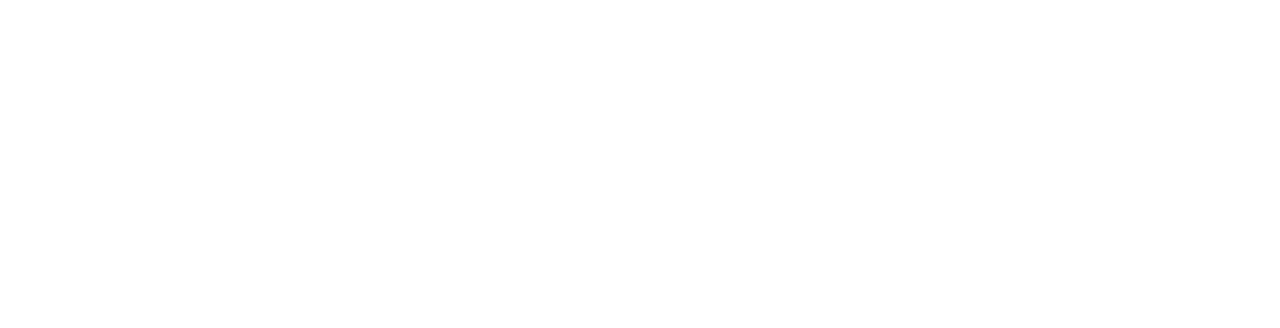
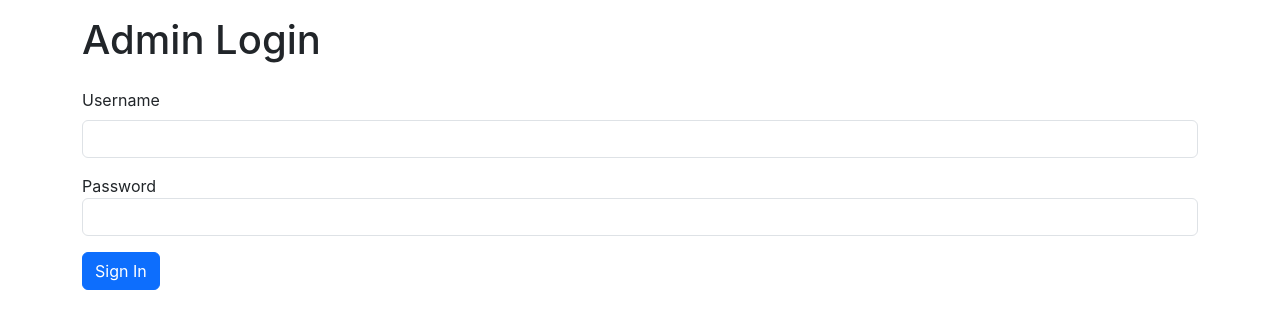
Before and after one commit to Sree1710/course-app-frontend, a React (Create React App) app: page / in a window 1280 px wide. Shown: the top 328 px of the page. Built offline with nearby package versions, Linux system fonts and the light colour scheme.

Commit message:
AdminLogin component completed

```diff
--- a/src/AdminAddClg.jsx
+++ b/src/AdminAddClg.jsx
@@ -1,5 +1,6 @@
 import axios from 'axios'
 import React, { useState } from 'react'
+import AdminNavBar from './AdminNavBar'
 
 const AdminAddClg = () => {
     const [inputField,setInputField]=useState(
@@ -31,6 +32,7 @@
 
   return (
     <div>
+        <AdminNavBar/>
         <div className="container">
             <div className="row">
                 <div className="col col-12 col-sm-12 col-md-12 col-lg-12 col-xl-12 col-xxl-12">
@@ -47,35 +49,35 @@
                             <label htmlFor="" className="form-label">Address</label>
                             <textarea onChange={inputHandler} name="clgAddress" id="" cols="30" rows="10" className="form-control" value={inputField.clgAddress}></textarea>
                         </div>
-                        <div className="col col-12 col-sm-6 col-md-4 col-lg-4 col-xl-4 col-xxl-4">
+                        <div className="col col-12 col-sm-6 col-md-3 col-lg-3 col-xl-3 col-xxl-3">
                             <label htmlFor="" className="form-label">Phone Number</label>
                             <input onChange={inputHandler} type="text" className="form-control" name="clgPhNo" value={inputField.clgPhNo} />
                         </div>
-                        <div className="col col-12 col-sm-6 col-md-4 col-lg-4 col-xl-4 col-xxl-4">
+                        <div className="col col-12 col-sm-6 col-md-3 col-lg-3 col-xl-3 col-xxl-3">
                             <label htmlFor="" className="form-label">HOD Name</label>
                             <input onChange={inputHandler} type="text" className="form-control" name="clgHODName" value={inputField.clgHODName} />
                         </div>
-                        <div className="col col-12 col-sm-6 col-md-4 col-lg-4 col-xl-4 col-xxl-4">
+                        <div className="col col-12 col-sm-6 col-md-3 col-lg-3 col-xl-3 col-xxl-3">
                             <label htmlFor="" className="form-label">HOD Phone Number</label>
                             <input onChange={inputHandler} type="text" className="form-control" name="clgHODPhNo" value={inputField.clgHODPhNo} />
                         </div>
-                        <div className="col col-12 col-sm-6 col-md-6 col-lg-6 col-xl-6 col-xxl-6">
+                        <div className="col col-12 col-sm-6 col-md-3 col-lg-3 col-xl-3 col-xxl-3">
                             <label htmlFor="" className="form-label">Faculty In-Charge</label>
                             <input onChange={inputHandler} type="text" className="form-control" name="clgFacInCharge" value={inputField.clgFacInCharge} />
                         </div>
-                        <div className="col col-12 col-sm-6 col-md-6 col-lg-6 col-xl-6 col-xxl-6">
+                        <div className="col col-12 col-sm-6 col-md-3 col-lg-3 col-xl-3 col-xxl-3">
                             <label htmlFor="" className="form-label">Faculty In-Charge Phone Number</label>
                             <input onChange={inputHandler} type="text" className="form-control" name="clgFacPhNo" value={inputField.clgFacPhNo} />
                         </div>
-                        <div className="col col-12 col-sm-6 col-md-4 col-lg-4 col-xl-4 col-xxl-4">
+                        <div className="col col-12 col-sm-6 col-md-3 col-lg-3 col-xl-3 col-xxl-3">
                             <label htmlFor="" className="form-label">Username</label>
                             <input onChange={inputHandler} type="text" className="form-control" name="username" value={inputField.username} />
                         </div>
-                        <div className="col col-12 col-sm-6 col-md-4 col-lg-4 col-xl-4 col-xxl-4">
+                        <div className="col col-12 col-sm-6 col-md-3 col-lg-3 col-xl-3 col-xxl-3">
                             <label htmlFor="" className="form-label">Password</label>
                             <input onChange={inputHandler} type="password" name="password" id="" className="form-control" value={inputField.password} />
                         </div>
-                        <div className="col col-12 col-sm-6 col-md-4 col-lg-4 col-xl-4 col-xxl-4">
+                        <div className="col col-12 col-sm-6 col-md-3 col-lg-3 col-xl-3 col-xxl-3">
                             <label htmlFor="" className="form-label">Confirm Password</label>
                             <input onChange={inputHandler} type="password" name="confirmpass" id="" className="form-control" value={inputField.confirmpass} />
                         </div>
--- a/src/AdminLogin.jsx
+++ b/src/AdminLogin.jsx
@@ -1,12 +1,45 @@
-import React from 'react'
+import React, { useState } from 'react'
+import { useNavigate } from 'react-router-dom'
 
 const AdminLogin = () => {
+    const [inputField,setInputField]=useState(
+        {username:"",password:""}
+    )
+
+    const navigate=useNavigate()
+    const inputHandler=(event)=>{
+        setInputField({...inputField,[event.target.name]:event.target.value})
+    }
+
+    const readValue=()=>{
+        if (inputField.username=="admin" && inputField.password=="admin") {
+            navigate("/admaddclg")
+        } else {
+            alert("Invalid Username Or Password !!!")
+        }
+    }
   return (
     <div>
         <div className="container">
             <div className="row">
                 <div className="col col-12 col-sm-12 col-md-12 col-lg-12 col-xl-12 col-xxl-12">
-
+                    <div className="row g-3">
+                        <div className="col col-12 col-sm-12 col-md-12 col-lg-12 col-xl-12 col-xxl-12"></div>
+                        <div className="col col-12 col-sm-12 col-md-12 col-lg-12 col-xl-12 col-xxl-12">
+                            <h1>Admin Login</h1>
+                        </div>
+                        <div className="col col-12 col-sm-12 col-md-12 col-lg-12 col-xl-12 col-xxl-12">
+                            <label htmlFor="" className="form-label">Username</label>
+                            <input onChange={inputHandler} type="text" className="form-control" name="username" value={inputField.username} />
+                        </div>
+                        <div className="col col-12 col-sm-12 col-md-12 col-lg-12 col-xl-12 col-xxl-12">
+                            <label htmlFor="" className="form label">Password</label>
+                            <input onChange={inputHandler} type="password" name="password" id="" className="form-control" value={inputField.password} />
+                        </div>
+                        <div className="col col-12 col-sm-12 col-md-12 col-lg-12 col-xl-12 col-xxl-12">
+                            <button onClick={readValue} className="btn btn-primary">Sign In</button>
+                        </div>
+                    </div>
                 </div>
             </div>
         </div>
--- a/src/AdminViewClg.jsx
+++ b/src/AdminViewClg.jsx
@@ -1,5 +1,6 @@
 import axios from 'axios'
 import React, { useEffect, useState } from 'react'
+import AdminNavBar from './AdminNavBar'
 
 const AdminViewClg = () => {
     const [clgData,setClgData]=useState(
@@ -19,6 +20,7 @@
     useEffect(()=>{getData()},[])
     return (
         <div>
+            <AdminNavBar/>
             <div className="container">
                 <div className="row">
                     <div className="col col-12 col-sm-12 col-md-12 col-lg-12 col-xl-12 col-xxl-12">
--- a/src/AdminViewStudent.jsx
+++ b/src/AdminViewStudent.jsx
@@ -1,5 +1,6 @@
 import axios from 'axios'
 import React, { useEffect, useState } from 'react'
+import AdminNavBar from './AdminNavBar'
 
 const AdminViewStudent = () => {
     const [inputField, setInputField] = useState(
@@ -36,6 +37,7 @@
             (Response) => {
                 setOutputField(Response.data)
                 console.log(Response.data)
+                setIsLoading(false)
                 setInputField({ clgName: "" })
             }
         )
@@ -44,6 +46,7 @@
     useEffect(() => { getData() }, [])
     return (
         <div>
+            <AdminNavBar />
             <div className="container">
                 <div className="row">
                     <div className="col col-12 col-sm-12 col-md-12 col-lg-12 col-xl-12 col-xxl-12">
@@ -68,7 +71,7 @@
                             </div>
                             <div className="col col-12 col-sm-12 col-md-12 col-lg-12 col-xl-12 col-xxl-12"></div>
                         </div>
-                        <div className="row g-3">
+                        {isLoading ? <p>Select College Name !!!</p> : <div className="row g-3">
                             <div className="col col-12 col-sm-12 col-md-12 col-lg-12 col-xl-12 col-xxl-12">
                                 <table className="table">
                                     <thead>
@@ -98,7 +101,7 @@
                                     </tbody>
                                 </table>
                             </div>
-                        </div>
+                        </div>}
                     </div>
                 </div>
             </div>
```
